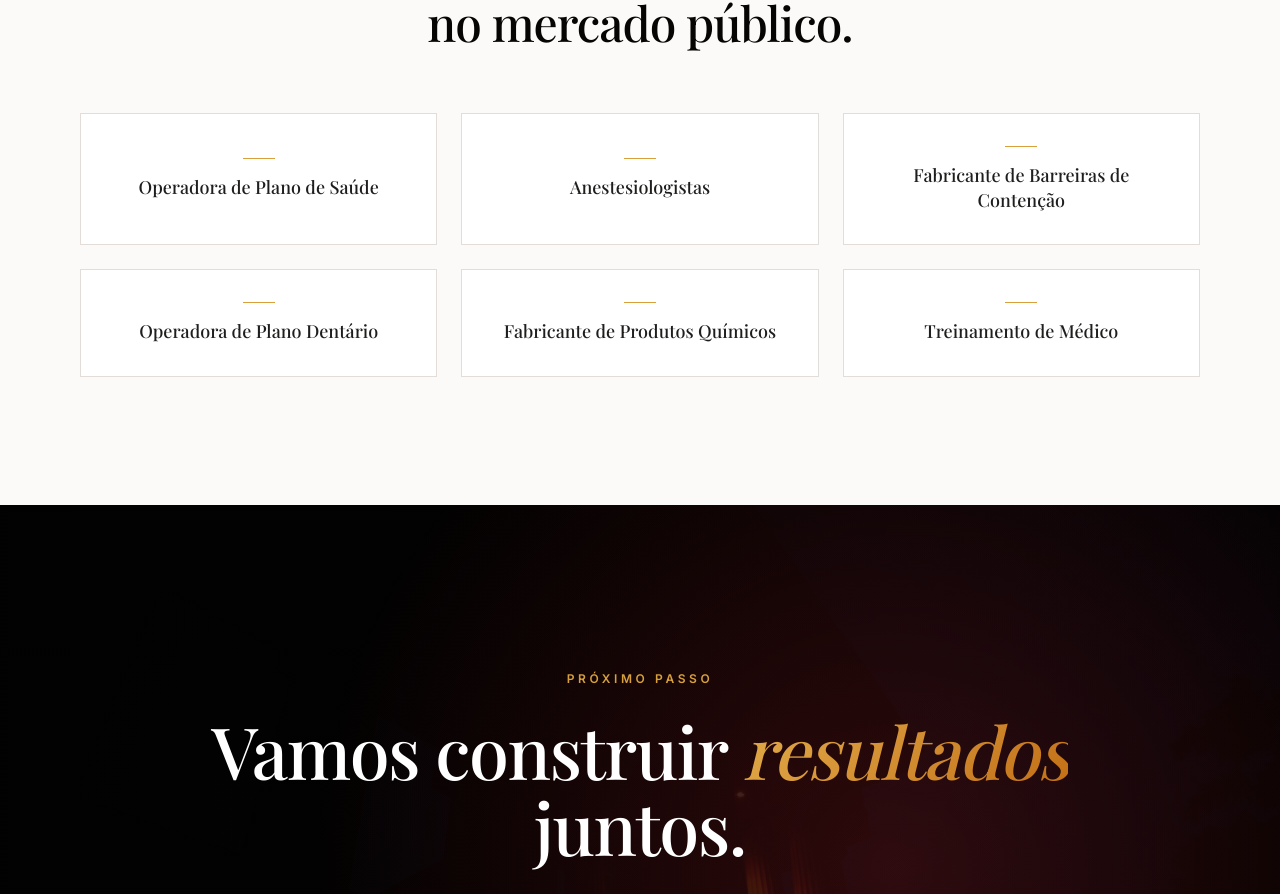
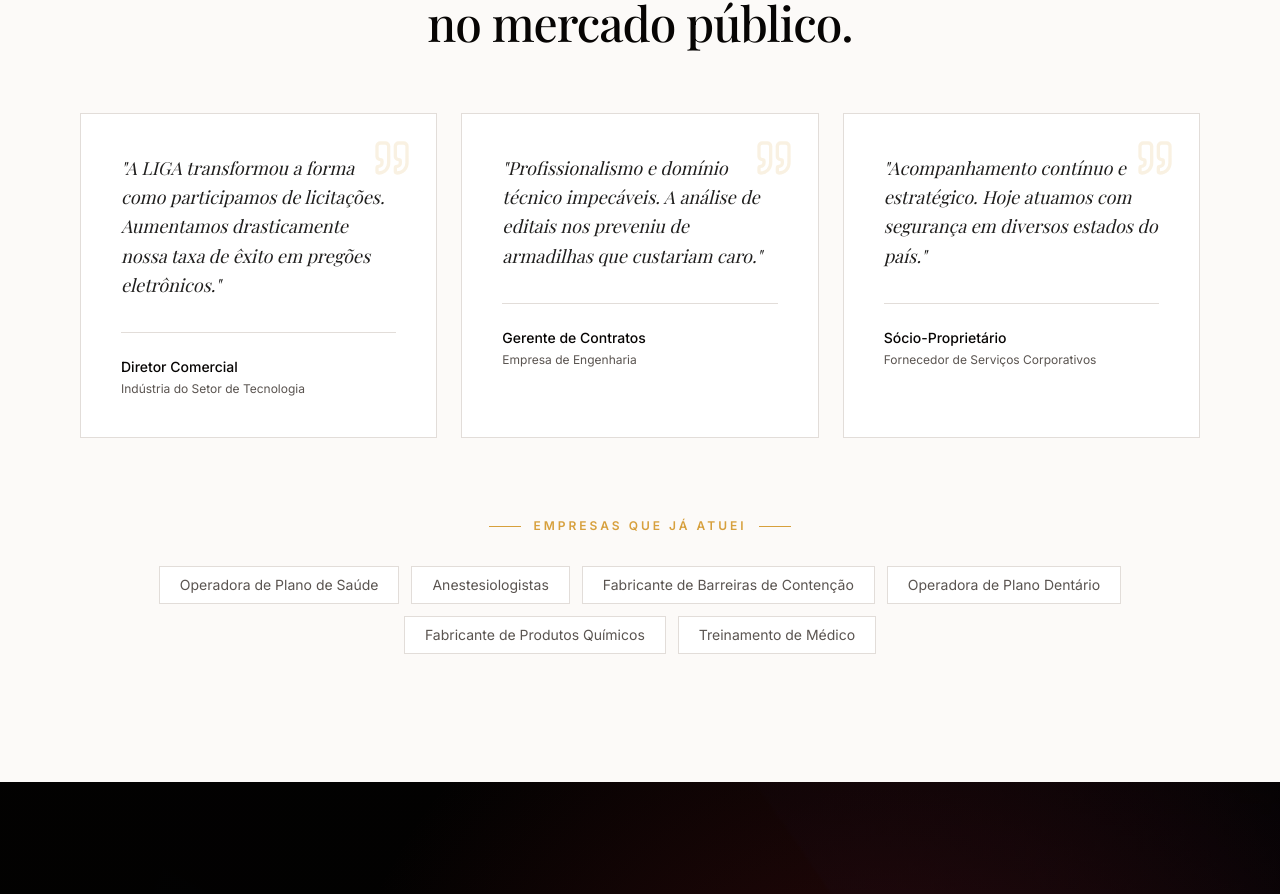
Before and after one commit to Vytor-Rodrigues/ligaconsultoria, a React (Vite) app: page / in a window 1280 px wide. Shown: the part 8744-9638 px from the top of the page. Built offline with nearby package versions, Linux system fonts and the light colour scheme; a web font is replaced by a local one.

Commit message:
Revert "feat: replace testimonial quotes with client sector cards"
This reverts commit e8fd3ab2fe411d21566a4597433a7fe3f51b74db.

```diff
--- a/src/components/liga/Team.tsx
+++ b/src/components/liga/Team.tsx
@@ -1,4 +1,5 @@
 import { FadeUp, SectionHeader } from "./Section";
+import { Quote } from "lucide-react";
 
 const lisiane = {
   name: "Dra. Lisiane Teixeira",
@@ -11,6 +12,26 @@ const lisiane = {
   photo: undefined as string | undefined,
 };
 
+const testimonials = [
+  {
+    quote:
+      "A LIGA transformou a forma como participamos de licitações. Aumentamos drasticamente nossa taxa de êxito em pregões eletrônicos.",
+    author: "Diretor Comercial",
+    company: "Indústria do Setor de Tecnologia",
+  },
+  {
+    quote:
+      "Profissionalismo e domínio técnico impecáveis. A análise de editais nos preveniu de armadilhas que custariam caro.",
+    author: "Gerente de Contratos",
+    company: "Empresa de Engenharia",
+  },
+  {
+    quote:
+      "Acompanhamento contínuo e estratégico. Hoje atuamos com segurança em diversos estados do país.",
+    author: "Sócio-Proprietário",
+    company: "Fornecedor de Serviços Corporativos",
+  },
+];
 
 export function Team() {
   return (
@@ -75,20 +96,44 @@ export function Testimonials() {
           eyebrow="Prova Social"
           title="Empresas que escolheram crescer no mercado público."
         />
-        <div className="mt-16 grid grid-cols-2 md:grid-cols-3 gap-6">
-          {clientSectors.map((sector, i) => (
-            <FadeUp key={sector} delay={i * 0.07}>
-              <div className="group h-full bg-card border border-border hover:border-gold/60 p-8 flex items-center justify-center text-center transition-all hover:shadow-elegant hover:-translate-y-1">
-                <div>
-                  <div className="mx-auto mb-4 h-px w-8 bg-gold group-hover:w-16 transition-all duration-500" />
-                  <p className="font-display text-base md:text-lg font-medium leading-snug text-foreground/90 group-hover:text-foreground transition-colors">
-                    {sector}
-                  </p>
+        <div className="mt-16 grid md:grid-cols-3 gap-6">
+          {testimonials.map((t, i) => (
+            <FadeUp key={i} delay={i * 0.08}>
+              <div className="relative h-full bg-card border border-border p-10 hover:border-gold/50 transition-all hover:-translate-y-1">
+                <Quote className="absolute top-6 right-6 h-10 w-10 text-gold/15" />
+                <p className="font-display italic text-lg leading-relaxed text-foreground/90">
+                  "{t.quote}"
+                </p>
+                <div className="mt-8 pt-6 border-t border-border">
+                  <p className="font-medium text-sm">{t.author}</p>
+                  <p className="text-xs text-muted-foreground mt-1">{t.company}</p>
                 </div>
               </div>
             </FadeUp>
           ))}
         </div>
+
+        <FadeUp delay={0.15}>
+          <div className="mt-20">
+            <div className="flex items-center gap-3 justify-center mb-8">
+              <span className="h-px w-8 bg-gold" />
+              <span className="text-xs font-semibold uppercase tracking-[0.25em] text-gold">
+                Empresas que já atuei
+              </span>
+              <span className="h-px w-8 bg-gold" />
+            </div>
+            <div className="flex flex-wrap justify-center gap-3">
+              {clientSectors.map((sector) => (
+                <span
+                  key={sector}
+                  className="px-5 py-2 border border-border bg-card text-sm text-muted-foreground hover:border-gold/50 hover:text-foreground transition-colors"
+                >
+                  {sector}
+                </span>
+              ))}
+            </div>
+          </div>
+        </FadeUp>
       </div>
     </section>
   );
```
